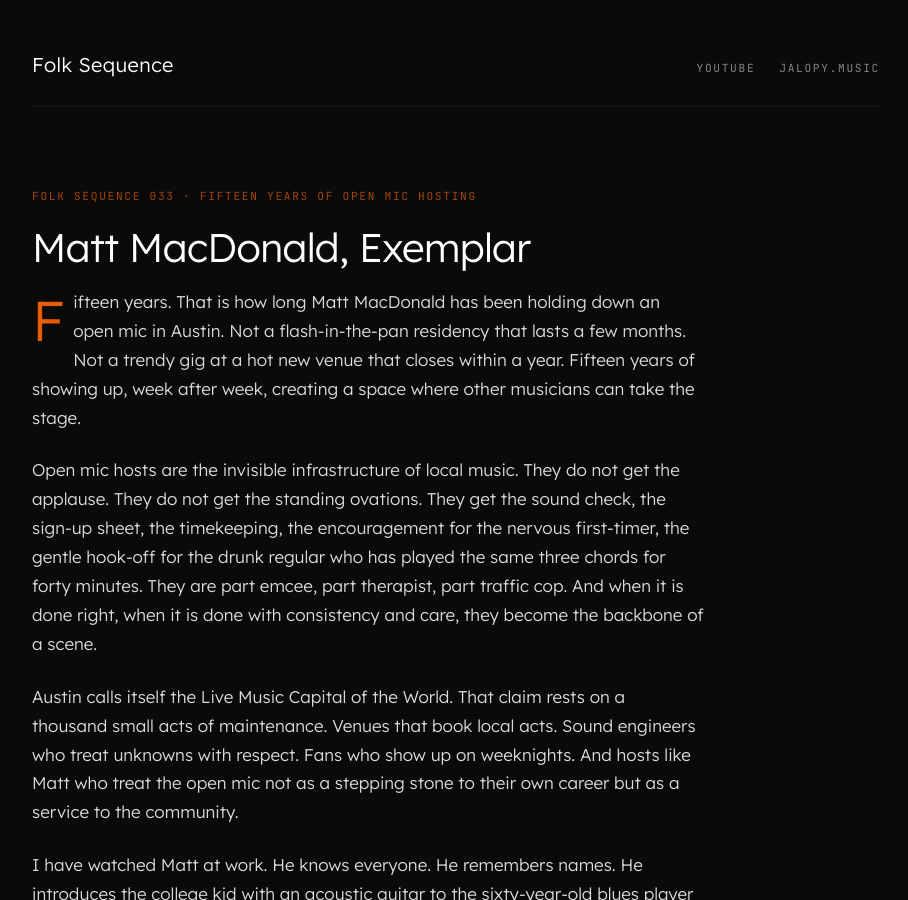
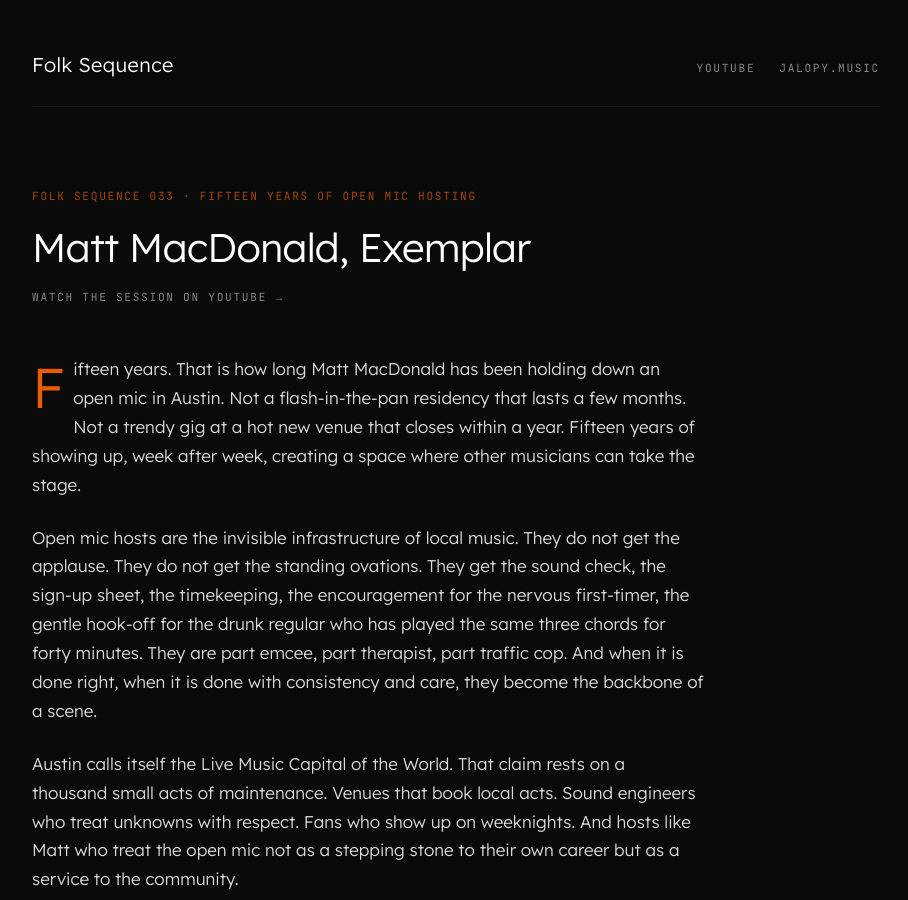
Before and after one commit to folk-sequence/folk-sequence.github.io, a Jekyll site: the page built from 033-matt-macdonald-exemplar.md, in a window 1280 px wide and 900 px high. Shown: the whole window, without its empty margins (184-1092 px from the left). Built offline with Jekyll 4.4.1, drawn with Linux system fonts in a browser that asks for light colours; part of the change alters nothing that is shown.

Commit message:
Add YouTube link to 033-matt-macdonald-exemplar.md

```diff
--- a/033-matt-macdonald-exemplar.md
+++ b/033-matt-macdonald-exemplar.md
@@ -4,6 +4,7 @@ title: "Matt MacDonald, Exemplar"
 episode: "033"
 topic: "Fifteen years of open mic hosting"
 description: "Matt MacDonald, Exemplar — companion essay for Folk Sequence 033"
+youtube: "https://youtu.be/-xeAuWuN5ZU"
 ---
 
 Fifteen years. That is how long Matt MacDonald has been holding down an open mic in Austin. Not a flash-in-the-pan residency that lasts a few months. Not a trendy gig at a hot new venue that closes within a year. Fifteen years of showing up, week after week, creating a space where other musicians can take the stage.
```
